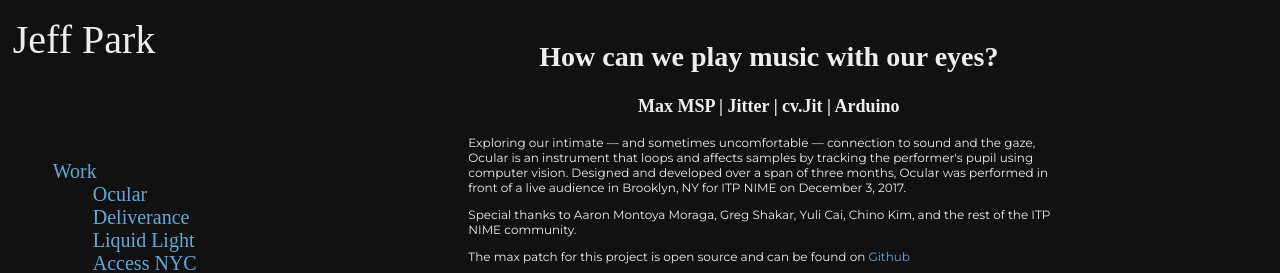
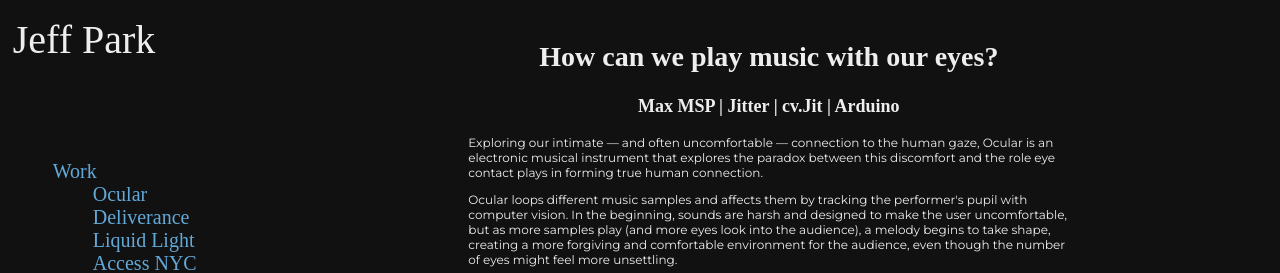
Before and after one commit to jfypk/jeff-park.com, a Node server app: page /work/ocular in a window 1280 px wide. Shown: the top 273 px of the page. Run offline with Node 20, Linux system fonts and the light colour scheme; some web fonts are replaced.

Commit message:
made edits to ocular

```diff
--- a/views/pages/work/ocular.ejs
+++ b/views/pages/work/ocular.ejs
@@ -19,33 +19,28 @@
                 <h3>Max MSP | Jitter | cv.Jit | Arduino</h3>
             </div>
             <div class="portfolio-text">
-                <p>Exploring our intimate — and sometimes uncomfortable — connection to sound and the gaze, Ocular is an instrument that loops and affects samples by tracking the performer's pupil using computer vision. Designed and developed over a span of three months, Ocular was performed in front of a live audience in Brooklyn, NY for ITP NIME on December 3, 2017.</p>
-                <p>Special thanks to Aaron Montoya Moraga, Greg Shakar, Yuli Cai, Chino Kim, and the rest of the ITP NIME community.</p>
-                <p>The max patch for this project is open source and can be found on <a href="https://github.com/jpark11/Ocular">Github</a></p>
+                <p>Exploring our intimate — and often uncomfortable — connection to the human gaze, Ocular is an electronic musical instrument that explores the paradox between this discomfort and the role eye contact plays in forming true human connection.</p>
+                <p>Ocular loops different music samples and affects them by tracking the performer's pupil with computer vision. In the beginning, sounds are harsh and designed to make the user uncomfortable, but as more samples play (and more eyes look into the audience), a melody begins to take shape, creating a more forgiving and comfortable environment for the audience, even though the number of eyes might feel more unsettling. </p>
+                <p>Designed and developed over a span of three months, Ocular was performed in front of a live audience in Brooklyn, NY for ITP NIME on December 3, 2017.</p>
             </div>
             <iframe src="https://www.youtube.com/embed/jZnJKXJuD0Q" frameborder="0" gesture="media" allow="encrypted-media" allowfullscreen></iframe>
+            <div class="portfolio-image">
+                <img src="/assets/ocular/ocular4.jpg" alt="Ocular4"></img>
+            </div>
+            <div class="portfolio-image">
+                <img src="/assets/ocular/ocular3.jpg" alt="Ocular3"></img>
+            </div>
             <div class="portfolio-image">
                 <img src="/assets/ocular/ocular1.jpg" alt="Ocular1"></img>
             </div>
             <div class="portfolio-image">
                 <img src="/assets/ocular/ocular2.jpg" alt="Ocular2"></img>
             </div>
-            <div class="portfolio-image">
-                <img src="/assets/ocular/ocular3.jpg" alt="Ocular3"></img>
+
+            <div class="portfolio-title">
+                <h3>Process</h3>
             </div>
-            <div class="portfolio-image">
-                <img src="/assets/ocular/ocular4.jpg" alt="Ocular4"></img>
-            </div>
-            <div class="portfolio-image">
-                <img src="/assets/ocular/ocular5.jpg" alt="Ocular5"></img>
-            </div>
-            <div class="portfolio-image">
-                <img src="/assets/ocular/ocular6.jpg" alt="Ocular6"></img>
-            </div>
-            <iframe src="https://player.vimeo.com/video/249334158" width="640" height="360" frameborder="0" webkitallowfullscreen mozallowfullscreen allowfullscreen></iframe>
-            <div class="portfolio-image">
-                <img src="/assets/ocular/ocular7.png" alt="Ocular7"></img>
-            </div>
+            <!-- insert sketches, blueprint designs here -->
             <div class="portfolio-image">
                 <img src="/assets/ocular/ocular8.png" alt="Ocular8"></img>
             </div>
@@ -55,6 +50,17 @@
             <div class="portfolio-image">
                 <img src="/assets/ocular/ocular-process-1.png" alt="Ocular10"></img>
             </div>
+            <iframe src="https://player.vimeo.com/video/249334158" width="640" height="360" frameborder="0" webkitallowfullscreen mozallowfullscreen allowfullscreen></iframe>
+            <div class="portfolio-image">
+                <img src="/assets/ocular/ocular6.jpg" alt="Ocular6"></img>
+            </div>
+            <div class="portfolio-image">
+                <img src="/assets/ocular/ocular5.jpg" alt="Ocular5"></img>
+            </div>
+            <div class="portfolio-text">
+                <p>Special thanks to Aaron Montoya Moraga, Greg Shakar, Yuli Cai, Chino Kim, and the rest of the ITP NIME community.</p>
+                <p>The max patch for this project is open source and can be found on <a href="https://github.com/jpark11/Ocular">Github</a></p>
+            </div>
         </div>
     </section>
 </body>
```
Also changed, not shown: 1 other file.
